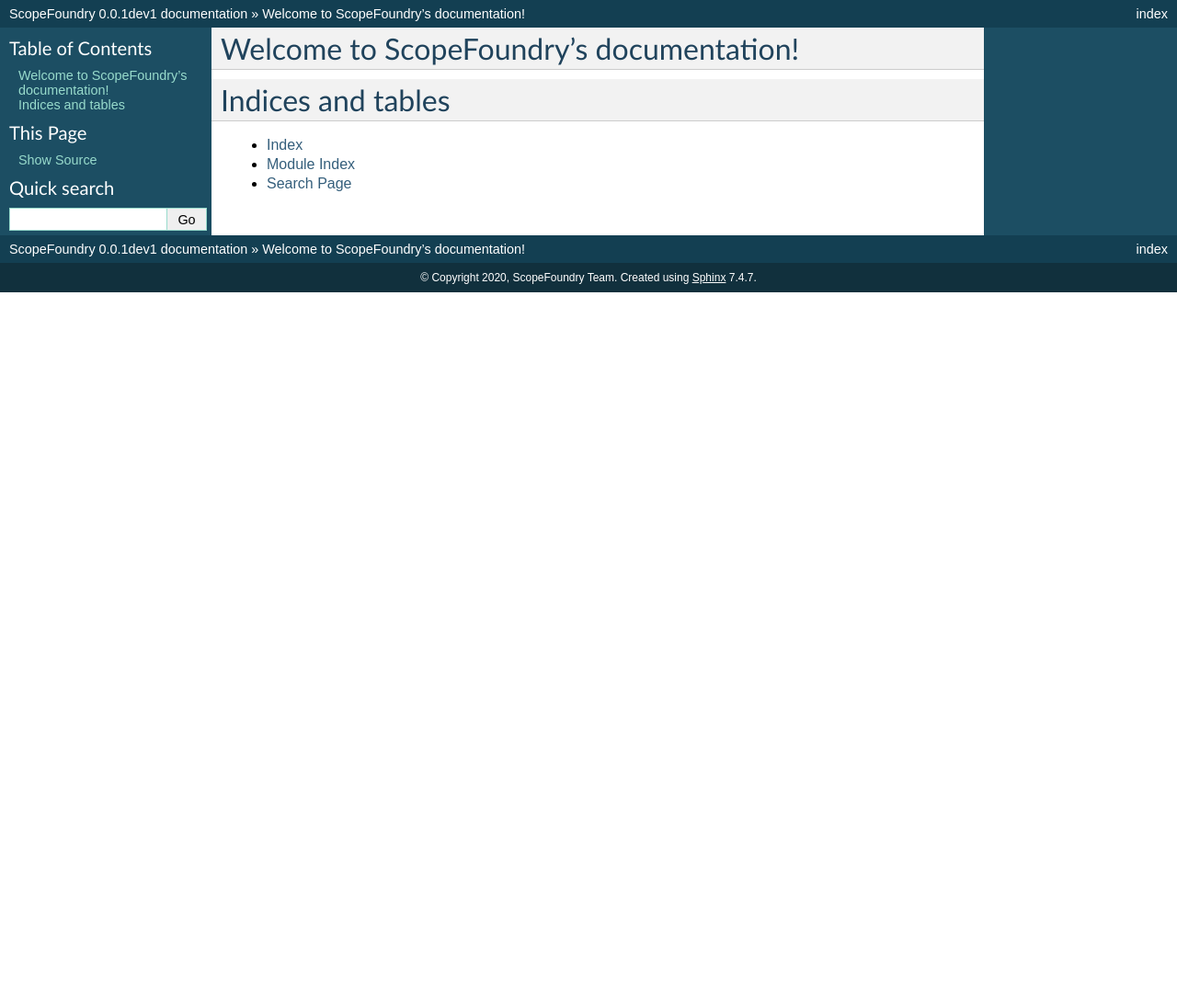
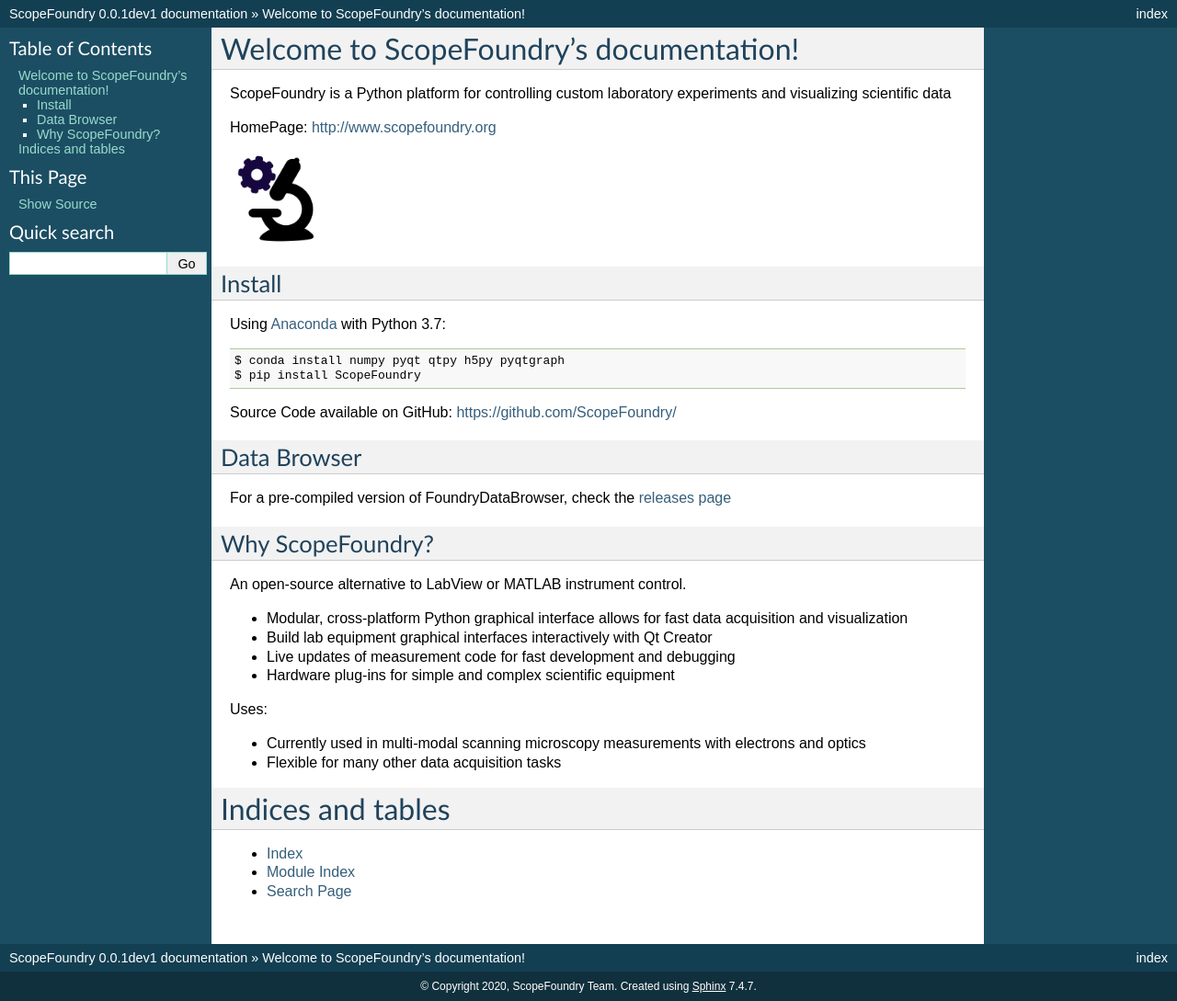
Before and after one commit to duketruman56442YeseniaFarmer/ScopeFoundry, a Sphinx documentation site: the page built from docs/source/index.rst, in a window 1280 px wide. Shown: the whole page at 92% size. Built offline with Sphinx 7.4.7, drawn with Linux system fonts in a browser that asks for light colours; before the commit the page ends 900 px from its top, so only the background shows below that.

Commit message:
ScopeFoundry Docs update

```diff
--- a/docs/source/index.rst
+++ b/docs/source/index.rst
@@ -5,6 +5,53 @@
 
 Welcome to ScopeFoundry's documentation!
 ========================================
+
+ScopeFoundry is a Python platform for controlling custom laboratory experiments
+and visualizing scientific data
+
+HomePage: http://www.scopefoundry.org
+
+.. image:: scopefoundry_logo2_1024.png
+   :height: 100px
+
+Install
+----------
+
+Using `Anaconda <https://www.continuum.io/downloads>`_ with Python 3.7:
+
+.. code-block:: bash
+
+   $ conda install numpy pyqt qtpy h5py pyqtgraph
+   $ pip install ScopeFoundry
+
+Source Code available on GitHub: https://github.com/ScopeFoundry/
+
+Data Browser
+-------------
+
+For a pre-compiled version of FoundryDataBrowser, check the
+`releases page <https://github.com/ScopeFoundry/FoundryDataBrowser/releases>`_
+
+
+
+
+Why ScopeFoundry?
+------------------
+
+
+An open-source alternative to LabView or MATLAB instrument control.
+
+* Modular, cross-platform Python graphical interface allows for fast data acquisition and visualization
+* Build lab equipment graphical interfaces interactively with Qt Creator
+* Live updates of measurement code for fast development and debugging
+* Hardware plug-ins for simple and complex scientific equipment
+
+Uses:
+
+* Currently used in multi-modal scanning microscopy measurements with electrons and optics
+* Flexible for many other data acquisition tasks
+
+
 
 .. toctree::
    :maxdepth: 2
--- /dev/null
+++ b/docs/source/sphinx-info.txt
@@ -0,0 +1 @@
+pip install sphinx-autobuild
```
Also changed, not shown: docs/source/scopefoundry_logo2_1024.png (added).
